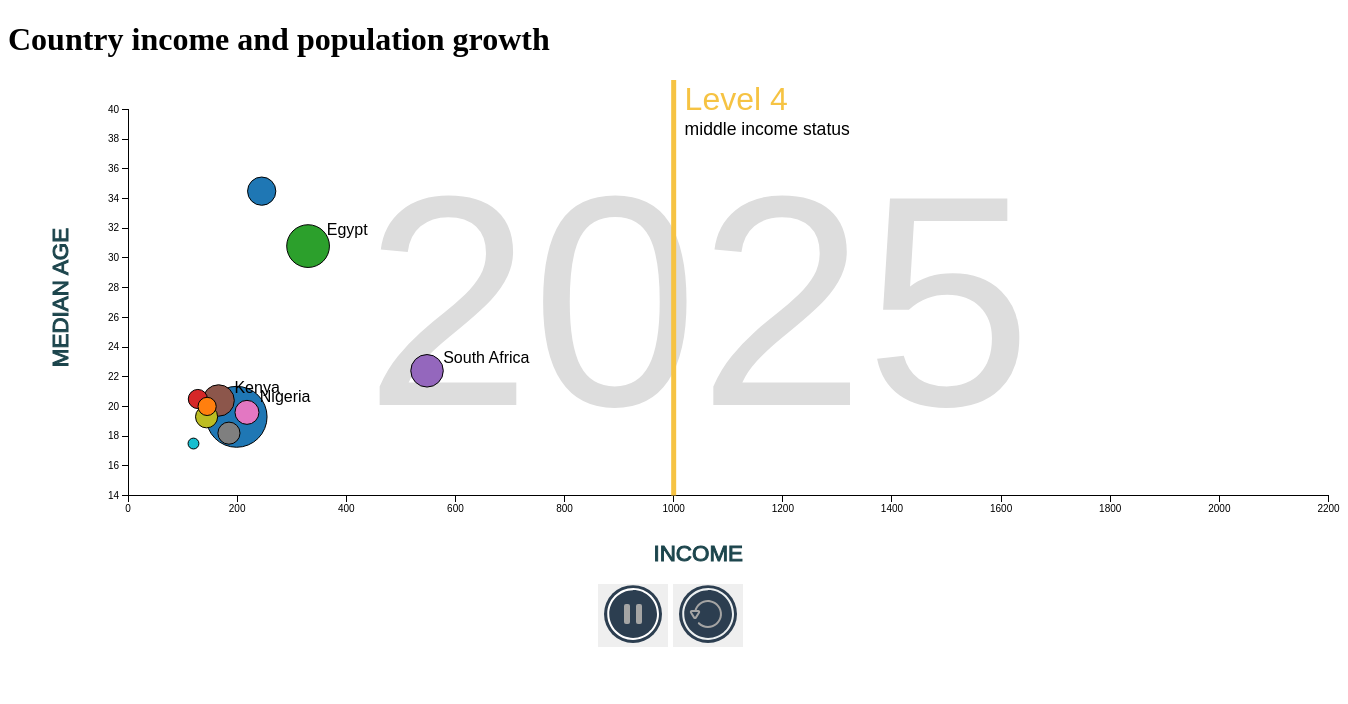
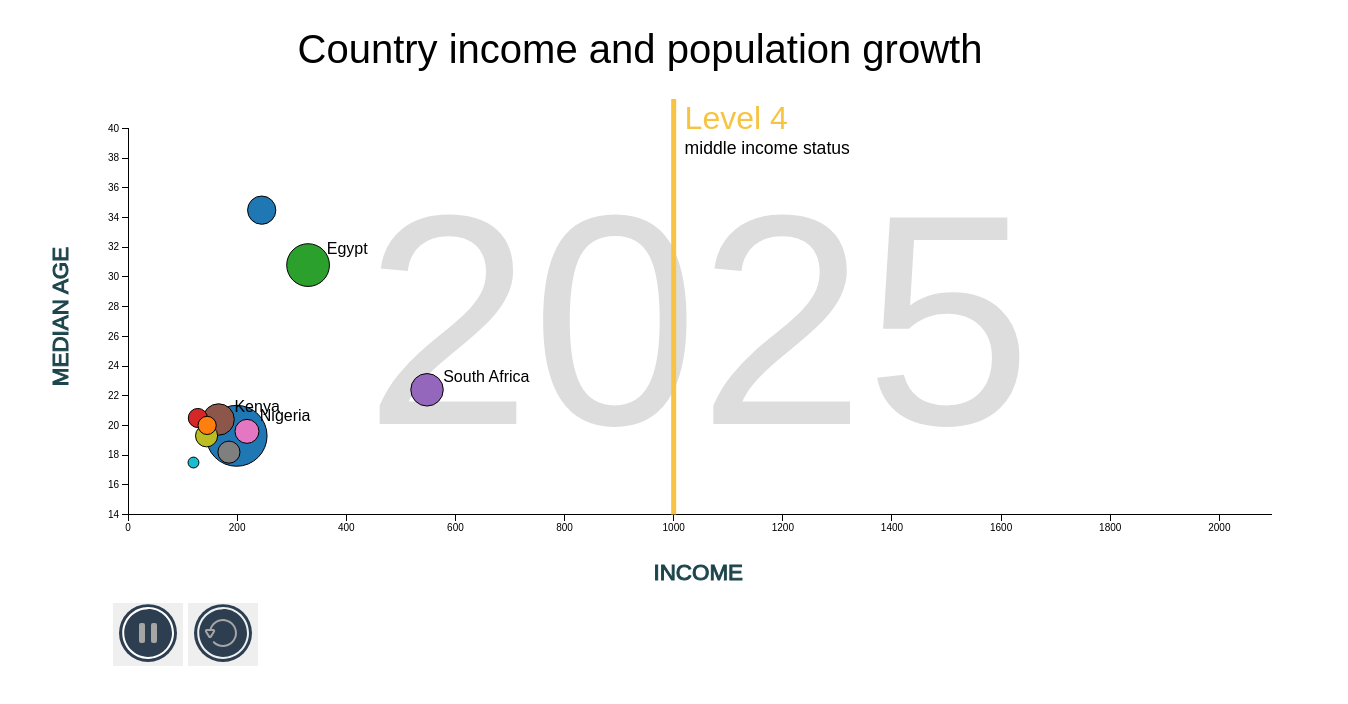
Before and after one commit to adieyal/gapminder, a plain HTML site: page index.html in a window 1280 px wide. Shown: the whole page, 1348 px wide, since content can reach past the window. Drawn offline with nearby package versions, Linux system fonts and the light colour scheme.

Commit message:
Added button group and changed heading font

```diff
--- a/circles.js
+++ b/circles.js
@@ -66,7 +66,8 @@ var GapMinder = function(container, dataobj, years, properties) {
         yAxis = d3.svg.axis().scale(this.scales.y).orient("left");
 
     this.svg = container.append("svg")
-        .attr("width", p.width + p.margin.left + p.margin.right)
+        //.attr("width", p.width + p.margin.left + p.margin.right)
+        .attr("width", "100%")
         .attr("height", p.height + p.margin.top + p.margin.bottom)
         .append("g")
             .attr("transform", "translate(" + p.margin.left + "," + p.margin.top + ")");
@@ -282,7 +283,7 @@ var StartButton = function(gapminder, container) {
 
 
     container.append("br")
-    buttonGroup = container.append("div").style("text-align", "center")
+    buttonGroup = container.append("div").attr("id", "button-group")
 
     btnStartStop = buttonGroup.append("button")
         .style("margin-left", margin.left + 'px')
--- a/style.css
+++ b/style.css
@@ -2,6 +2,11 @@
 
 html {
   min-width: 1040px;
+}
+
+h1 {
+    font: 40px sans-serif;
+    text-align: center;
 }
 
 #chart {
@@ -70,3 +75,8 @@ line.world-markets {
 #chart button {
     border: none;
 }
+
+#chart #button-group {
+    text-align: left;
+    margin-left: 45px;
+}
```
